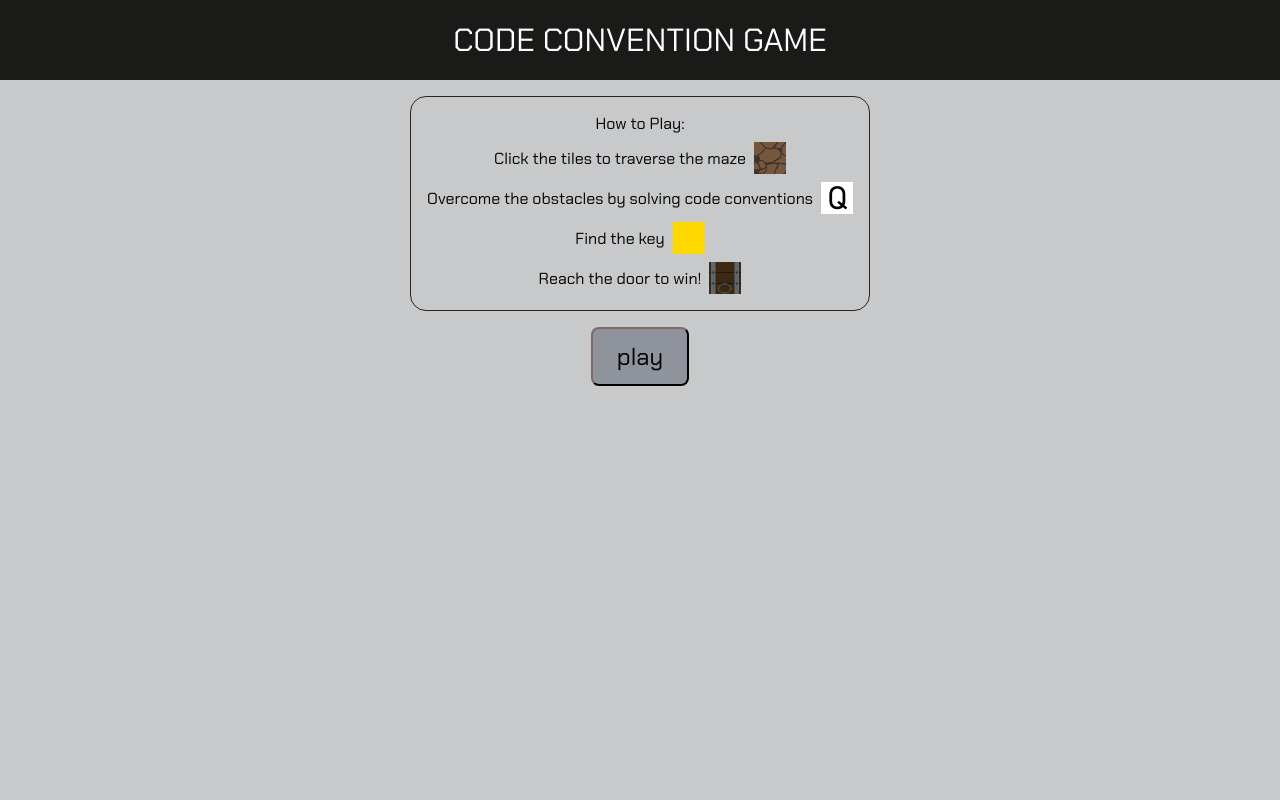
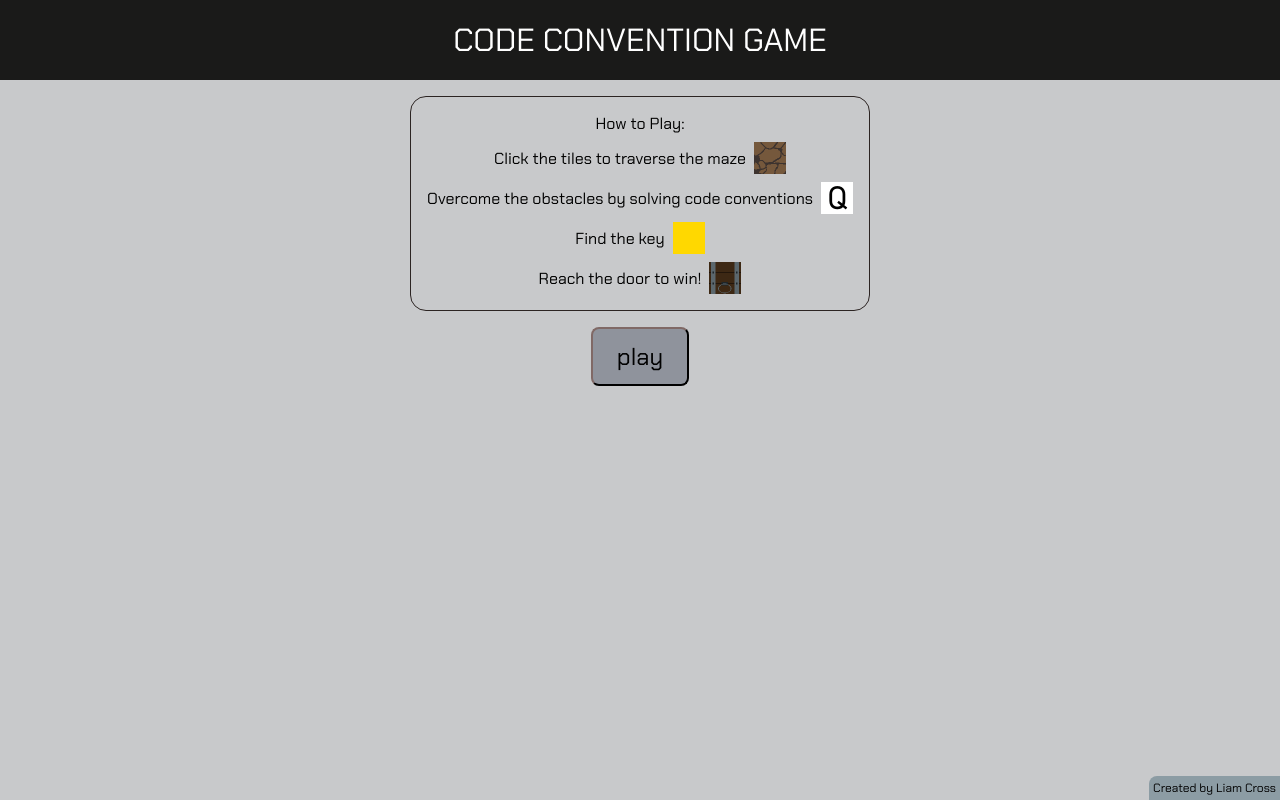
Before and after one commit to lcross2002/dissertation, an Angular app in the folder client/: page / in a window 1280 px wide. Built offline with nearby package versions, Linux system fonts and the light colour scheme.

Commit message:
author tag

```diff
--- a/client/src/app/app.component.html
+++ b/client/src/app/app.component.html
@@ -39,3 +39,7 @@
 
   <ccg-level *ngIf="play"></ccg-level>
 </div>
+
+<div class="author">
+  <div>Created by Liam Cross</div>
+</div>
--- a/client/src/app/app.component.scss
+++ b/client/src/app/app.component.scss
@@ -48,3 +48,13 @@
   background-color: var(--dark);
   color: white;
 }
+
+.author {
+  font-size: 12px;
+  position: absolute;
+  right: 0;
+  bottom: 0;
+  padding: 4px;
+  background-color: var(--off-off-light);
+  border-radius: 8px 0 0 0;
+}
--- a/client/src/styles.scss
+++ b/client/src/styles.scss
@@ -3,6 +3,7 @@
 :root {
   --light: #c8c9cb;
   --off-light: #8f939c;
+  --off-off-light: #8c9ca4;
   --dark: #1a1a19;
   --off-dark: #2c2423;
 }
```
